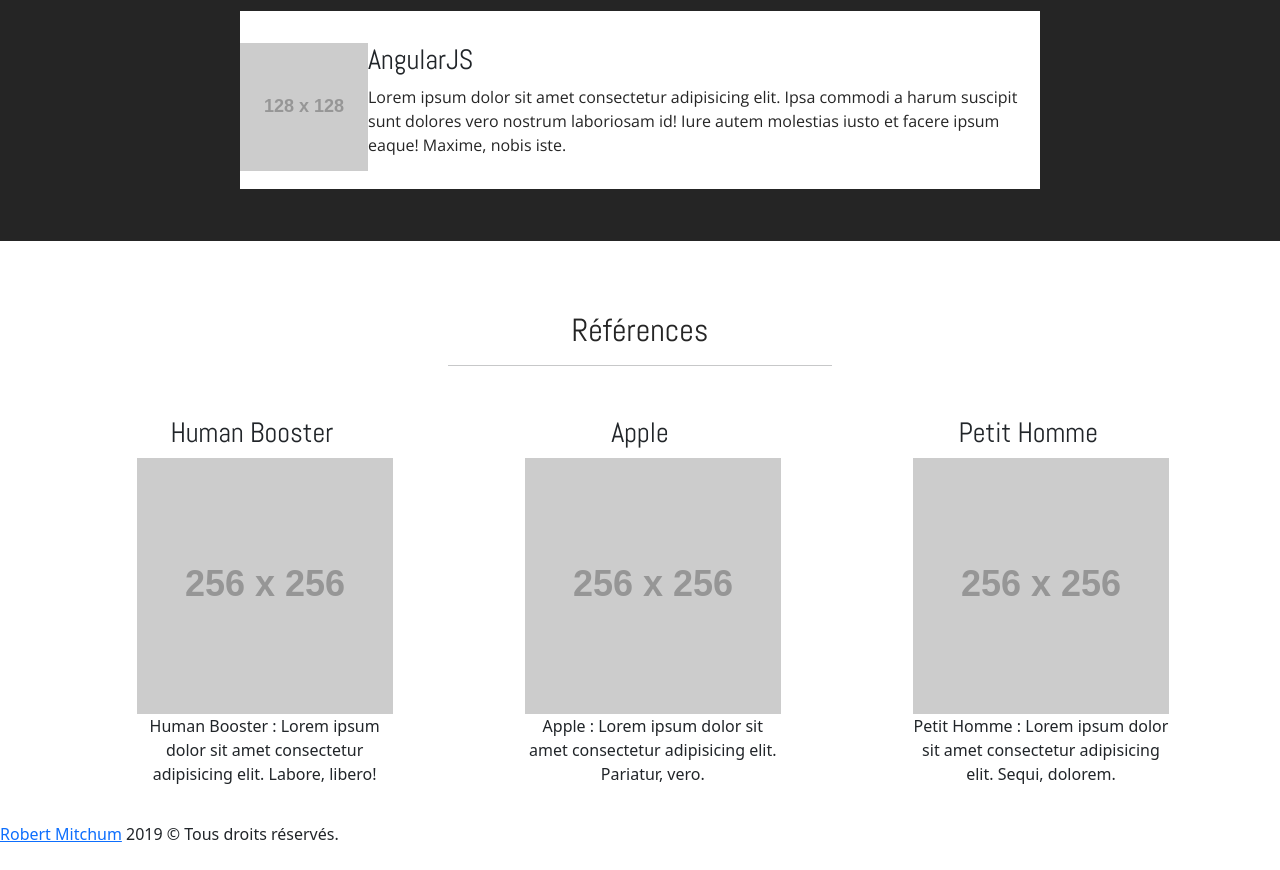
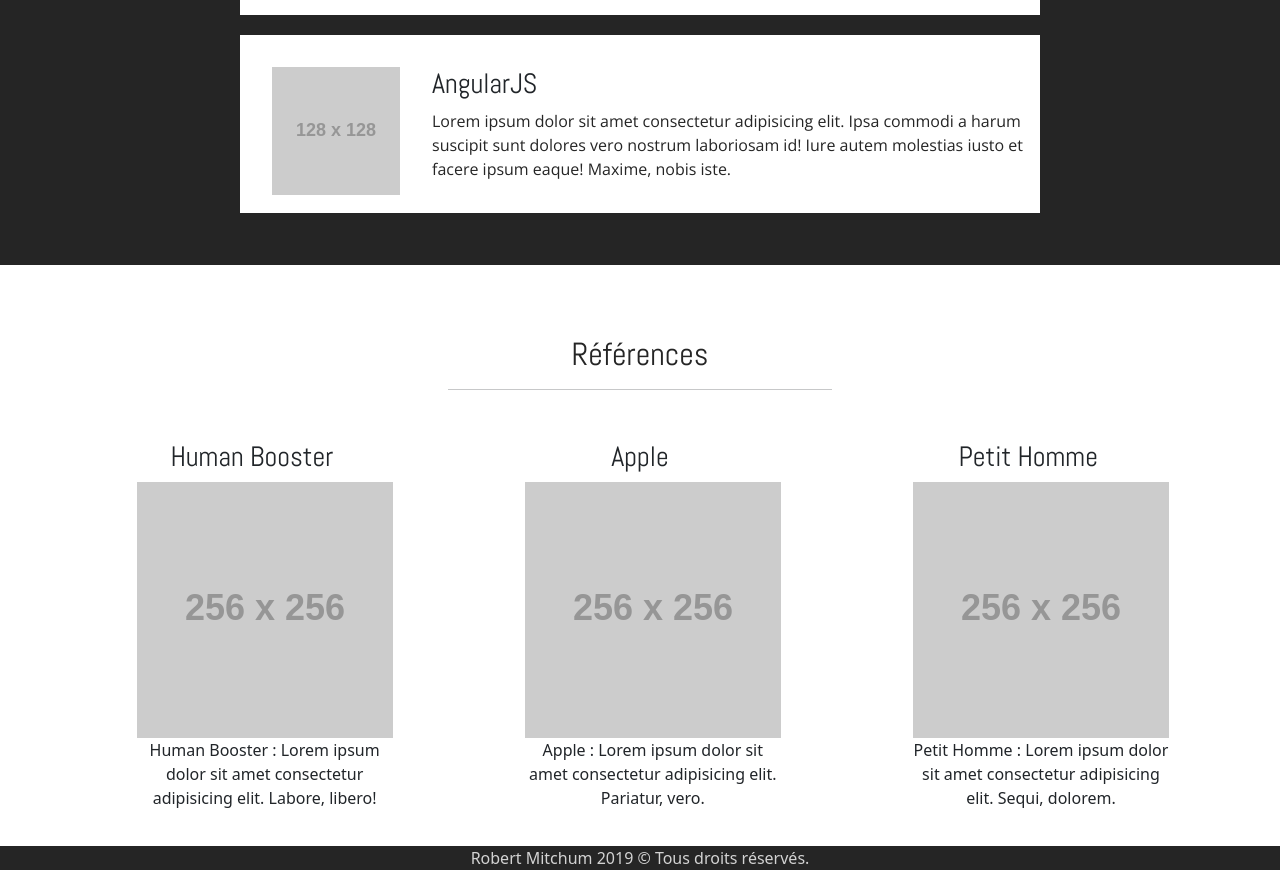
Before and after one commit to lescobales/cv, a plain HTML site: page index.html in a window 1280 px wide. Shown: the part 1508-2378 px from the top of the page. Before the commit the page ends 2354 px from the top, so only its background shows below. Drawn offline with nearby package versions, Linux system fonts and the light colour scheme; placeholder pictures from the web are drawn by us.

Commit message:
fin exercice

```diff
--- a/style.css
+++ b/style.css
@@ -34,6 +34,10 @@ hr{
     margin-bottom: 50px;
 }
 
+a{
+    text-decoration: none;
+}
+
 
 #logo{
     width: 256px;
@@ -65,7 +69,6 @@ nav ul li{
 
 
 nav ul li a{
-    text-decoration: none;
     color: rgb(37,37,37);
 }
 
@@ -91,7 +94,6 @@ section{
     padding: 1rem;
     border-radius: 10px;
     margin-top: 50px;
-    text-decoration: none;
 }
 
 .display-1{
@@ -136,6 +138,8 @@ section{
 
 #competence div img{
   float: left;
+  margin-right: 2rem;
+  margin-left: 2rem;
 }
 #container{
     text-align: center;
@@ -158,3 +162,13 @@ section{
 #ref .display-2{
     color: rgb(37,37,37);
 }
+
+.footer{
+    background-color: rgb(37,37,37);
+    text-align: center;
+    color: lightgrey;
+}
+
+.footer a{
+    color: lightgrey;
+}
```
